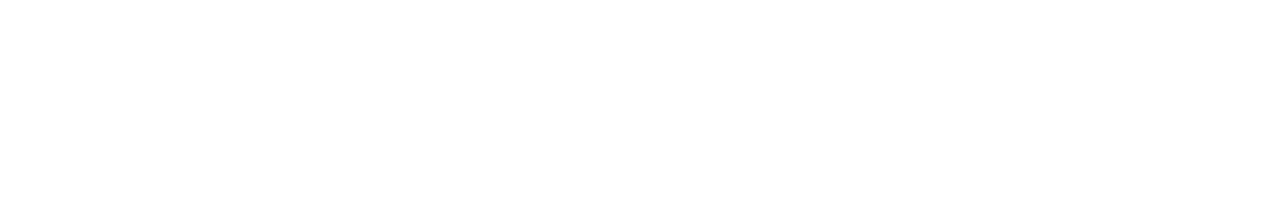
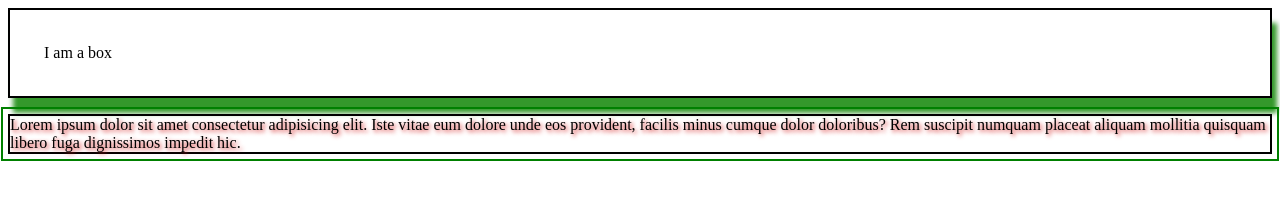
Before and after one commit to Aditya-j101/WebDevelopment, a plain HTML site: page CSS/Shadows&Outlines/index.html in a window 1280 px wide. Drawn offline with Linux system fonts and the light colour scheme.

Commit message:
Shadow and Outline done

```diff
--- a/CSS/Shadows&Outlines/index.html
+++ b/CSS/Shadows&Outlines/index.html
@@ -4,8 +4,23 @@
     <meta charset="UTF-8">
     <meta name="viewport" content="width=device-width, initial-scale=1.0">
     <title>Shadows and Outlines</title>
+    <style>
+        .box{
+            border: 2px solid black;
+            padding: 34px;
+            box-shadow: 5px 15px 5px #34982b;
+        }
+        .text-element{
+            text-shadow: 2px 2px 4px #d32020;
+            outline: 2px solid green;
+            border: 2px solid black;
+            outline-offset: 5px;
+
+        }
+    </style>
 </head>
 <body>
-
+    <div class="box">I am a box</div>
+    <p class="text-element ">Lorem ipsum dolor sit amet consectetur adipisicing elit. Iste vitae eum dolore unde eos provident, facilis minus cumque dolor doloribus? Rem suscipit numquam placeat aliquam mollitia quisquam libero fuga dignissimos impedit hic.</p>
 </body>
 </html>
```
